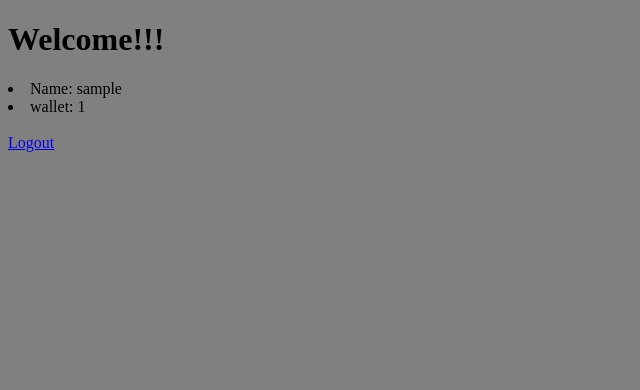
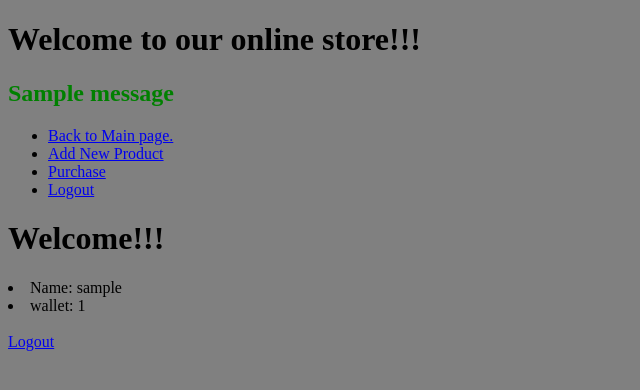
Before and after one commit to Stebeniev/dj_module, a Django app: page / in a window 1280 px wide. Shown: the top 390 px of the page, without its empty margins (0-640 px from the left). Run offline with Django 4.2, Linux system fonts and the light colour scheme; a user stored in the database is signed in; tables that the repository leaves empty hold one stand-in row (values such as "Sample post"); one stand-in notice (Sample message) is shown.

Commit message:
correct home.html

```diff
--- a/templates/main.html
+++ b/templates/main.html
@@ -12,8 +12,64 @@
     </style>
     <title></title>
 </head>
+<h1>Welcome to our online store!!!</h1>
 <body>
-    {% block content %}
-    {% endblock %}
+{% if messages %}
+    {% for message in messages %}
+        <h2 style="color: green;">{{ message|safe }}</h2>
+    {% endfor %}
+{% endif %}
+{#<ul>#}
+{#    <li>#}
+        {#        <a href="{% url 'home' %}">Back to Main page.</a>#}
+{#    </li>#}
+{#</ul>#}
+
+{% if not user.is_authenticated %}
+    <ul>
+        <li>
+            <a href="{% url 'login' %}">Login</a>
+        </li>
+        <li>
+            <a href="{% url 'signup' %}">Sign Up</a>
+        </li>
+    </ul>
+{% else %}
+    {% if user.is_superuser %}
+        <ul>
+            <li>
+                <a href="{% url 'home' %}">Back to Main page.</a>
+            </li>
+            <li>
+                <a href="{% url 'new_product' %}">Add New Product</a>
+            </li>
+            {#        <a href="{% url 'update_product' product_id %}">Update Product</a>#}
+            <li>
+                <a href="{% url 'purchase' %}">Purchase</a>
+            </li>
+            {#        <a href="{% url 'returns' %}">All Returns</a>#}
+            <li>
+                <a href="{% url 'logout' %}">Logout</a>
+            </li>
+        </ul>
+    {% else %}
+        <ul>
+            <li>
+                {#        <a href="{% url 'purchases' %}">My Purchases</a>#}
+            </li>
+            <li>
+                {#        <a href="{% url 'returns' %}">My Returns</a>#}
+            </li>
+            <li>
+                <a href="{% url 'logout' %}">Logout</a>
+            </li>
+        </ul>
+
+        <p>Name: {{ user.get_username }}</p>
+        <p>Wallet: {{ user.wallet }}</p>
+    {% endif %}
+{% endif %}
 </body>
+{% block content %}
+{% endblock %}
 </html>
```
